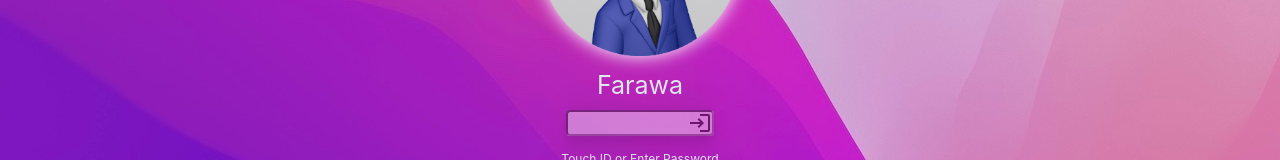
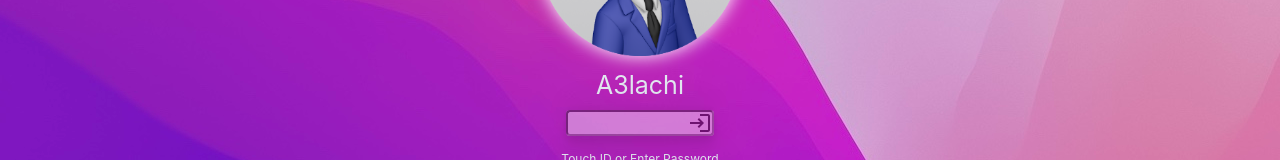
Before and after one commit to a3lachi/WebMac, a Vue app: page / in a window 1280 px wide. Shown: the part 389-549 px from the top of the page. Built offline with nearby package versions, Linux system fonts and the light colour scheme.

Commit message:
les brr brr

```diff
--- a/src/pages/Start.vue
+++ b/src/pages/Start.vue
@@ -5,7 +5,7 @@ export default {
   data(){
     return {
       message: "Touch ID or Enter Password",
-      userName:'Farawa'
+      userName:'A3lachi'
     }
   },
 
```
